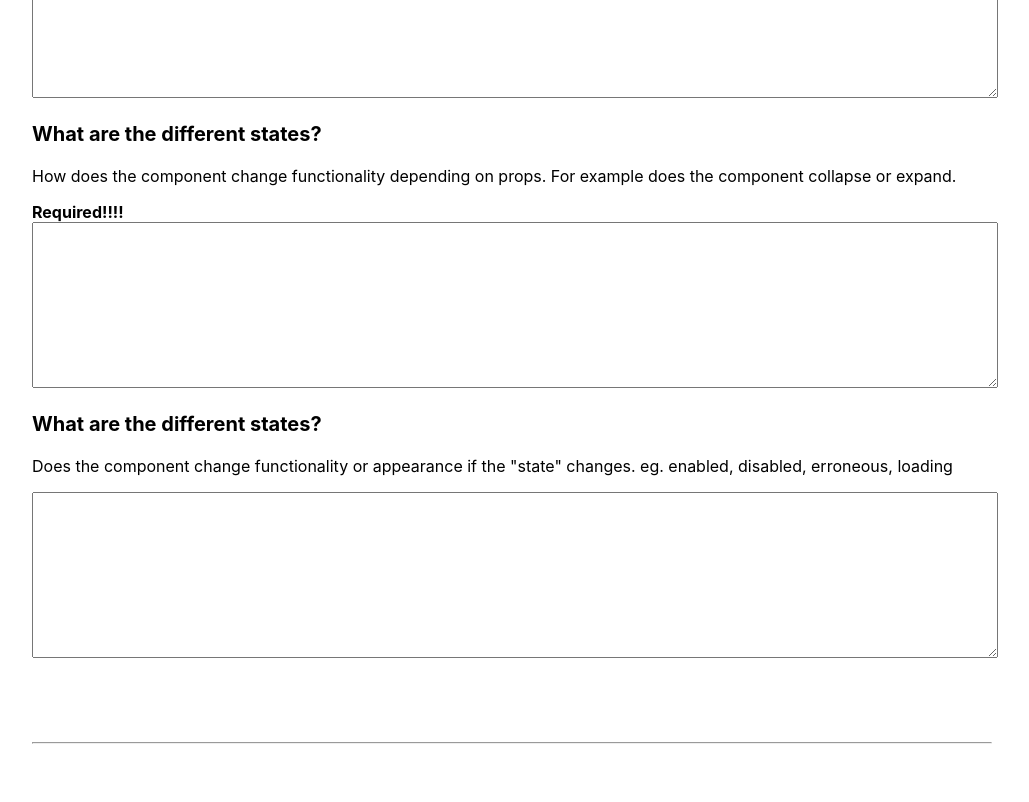
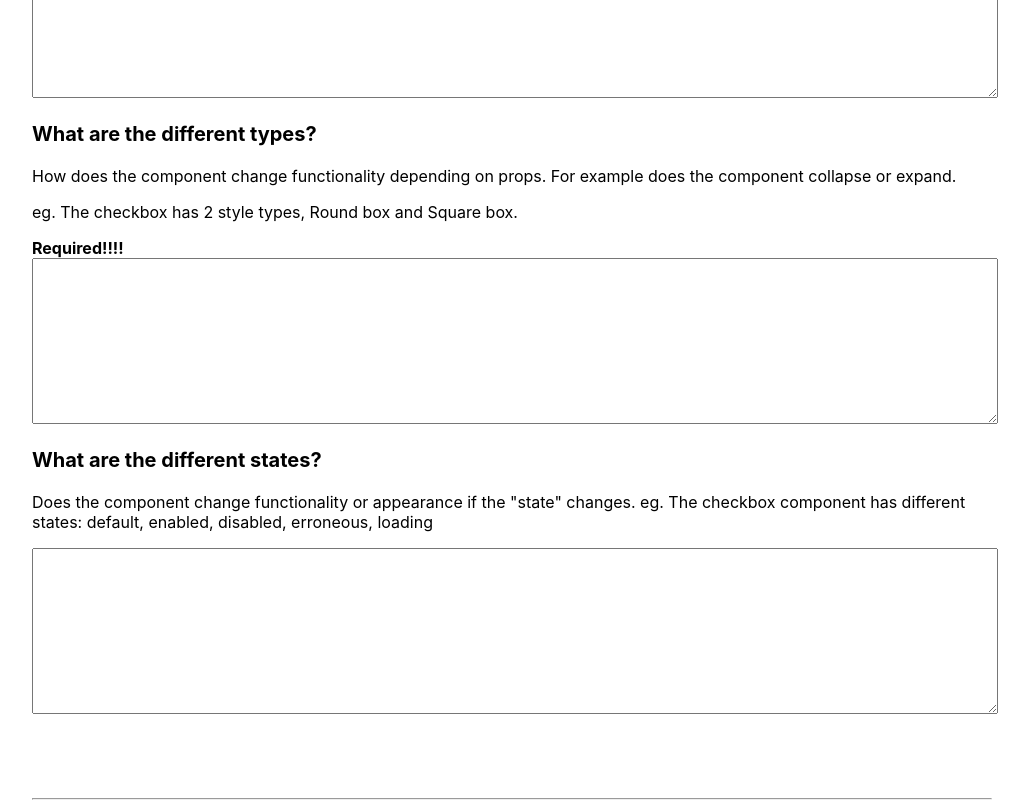
Before and after one commit to jared-hexagon/atomix-docs.github.io, a React (Create React App) app: page / in a window 1280 px wide. Shown: the part 940-1742 px from the top of the page, without its empty margins (128-1157 px from the left). Built offline with nearby package versions, Linux system fonts and the light colour scheme.

Commit message:
Update App.js

```diff
--- a/src/App.js
+++ b/src/App.js
@@ -497,10 +497,13 @@ function App() {
         value={aboutTab.why}
         onChange={e => editAboutTab('why', e.target.value)}
       />
-      <h3>What are the different states?</h3>
+      <h3>What are the different types?</h3>
       <p>
         How does the component change functionality depending on props. For
         example does the component collapse or expand.
+      </p>
+      <p>
+        eg. The checkbox has 2 style types, Round box and Square box.
       </p>
       <strong>Required!!!!</strong>
       <textarea
@@ -510,7 +513,7 @@ function App() {
       <h3>What are the different states?</h3>
       <p>
         Does the component change functionality or appearance if the "state"
-        changes. eg. enabled, disabled, erroneous, loading
+        changes. eg. The checkbox component has different states: default, enabled, disabled, erroneous, loading
       </p>
       <textarea
         value={aboutTab.states}
@@ -598,6 +601,9 @@ const MyExampleComponent = () => {
         <li>Chrome for Android</li>
         <li>Safari (iOS)</li>
       </ul>
+      <p>
+        When listing the tests dont forget to specify the version tested. eg. Chrome 22.44 for Windows
+      </p>
       <textarea
         className="code"
         value={compatibilityTab.value}
```
